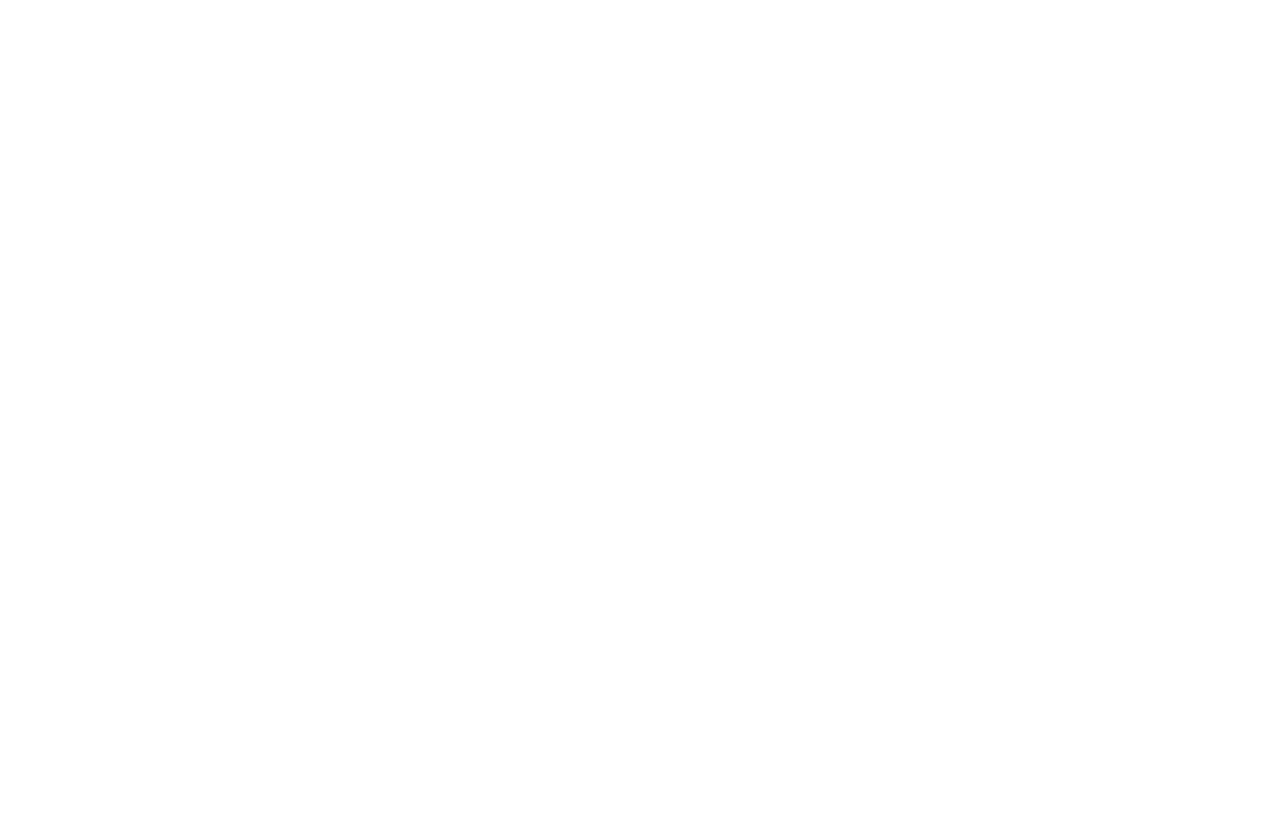
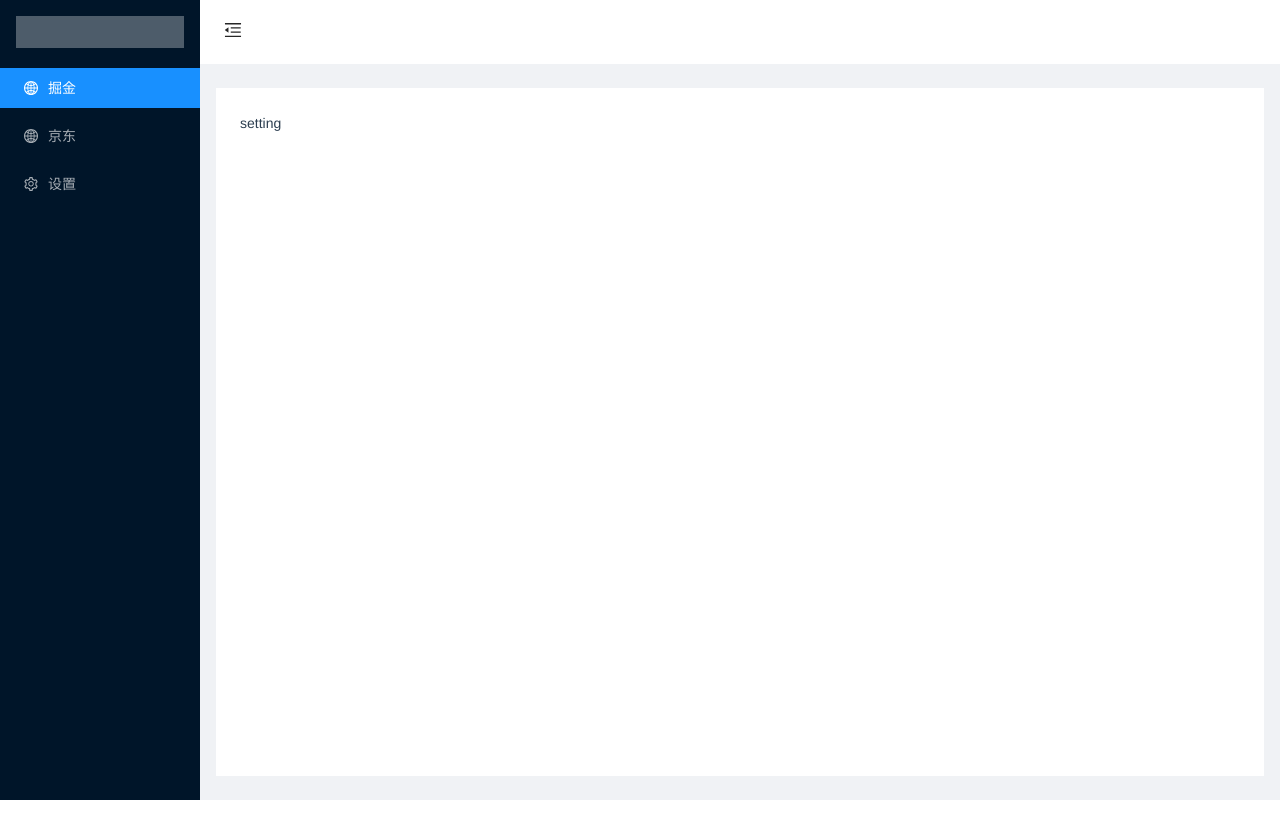
Before and after one commit to CarlDuFromChina/Extricator, a Vue app in the folder client/: page /admin/setting in a window 1280 px wide. Before the commit this address had no page. Shown: the top 838 px of the page. After the commit the page ends 800 px from the top, so only its background shows below. Built offline with nearby package versions, Linux system fonts and the light colour scheme.

Commit message:
update admin

```diff
--- a/client/src/App.vue
+++ b/client/src/App.vue
@@ -4,18 +4,17 @@
 </script>
 
 <template>
-  <div>
+  <div style="height: 100%">
     <router-view></router-view>
   </div>
 </template>
 
 <style>
 #app {
+  height: 100%;
   font-family: Avenir, Helvetica, Arial, sans-serif;
   -webkit-font-smoothing: antialiased;
   -moz-osx-font-smoothing: grayscale;
-  text-align: center;
   color: #2c3e50;
-  margin-top: 60px;
 }
 </style>
--- a/client/src/router/index.ts
+++ b/client/src/router/index.ts
@@ -3,6 +3,9 @@
 import Login from '../views/login.vue';
 import Register from '../views/register.vue';
 import Admin from '../views/admin.vue';
+import Juejin from '../views/juejin.vue';
+import Jd from '../views/jd.vue';
+import Setting from '../views/setting.vue';
 
 const routes: Array<RouteRecordRaw> = [
   {
@@ -23,6 +26,20 @@
   {
     path: '/admin',
     name: 'admin',
+    redirect: '/admin/juejin',
+    children: [{
+      name: 'juejin',
+      path: '/admin/juejin',
+      component: Juejin
+    }, {
+      name: 'jd',
+      path: '/admin/jd',
+      component: Jd
+    }, {
+      name: 'setting',
+      path: '/admin/setting',
+      component: Setting
+    }],
     component: Admin
   }
 ];
--- a/client/src/views/admin.vue
+++ b/client/src/views/admin.vue
@@ -1,96 +1,82 @@
 <template>
-  <a-layout style="min-height: 100vh">
-    <a-layout-sider v-model:collapsed="collapsed" collapsible>
+  <a-layout style="height: 100%">
+    <a-layout-sider v-model:collapsed="collapsed" :trigger="null" collapsible>
       <div class="logo" />
       <a-menu v-model:selectedKeys="selectedKeys" theme="dark" mode="inline">
-        <a-menu-item key="1">
-          <pie-chart-outlined />
-          <span>Option 1</span>
+        <a-menu-item key="1" @click="$router.push({ name: 'juejin' })">
+          <GlobalOutlined />
+          <span>掘金</span>
         </a-menu-item>
-        <a-menu-item key="2">
-          <desktop-outlined />
-          <span>Option 2</span>
+        <a-menu-item key="2" @click="$router.push({ name: 'jd' })">
+          <GlobalOutlined />
+          <span>京东</span>
         </a-menu-item>
-        <a-sub-menu key="sub1">
-          <template #title>
-            <span>
-              <user-outlined />
-              <span>User</span>
-            </span>
-          </template>
-          <a-menu-item key="3">Tom</a-menu-item>
-          <a-menu-item key="4">Bill</a-menu-item>
-          <a-menu-item key="5">Alex</a-menu-item>
-        </a-sub-menu>
-        <a-sub-menu key="sub2">
-          <template #title>
-            <span>
-              <team-outlined />
-              <span>Team</span>
-            </span>
-          </template>
-          <a-menu-item key="6">Team 1</a-menu-item>
-          <a-menu-item key="8">Team 2</a-menu-item>
-        </a-sub-menu>
-        <a-menu-item key="9">
-          <file-outlined />
-          <span>File</span>
+        <a-menu-item key="3" @click="$router.push({ name: 'setting' })">
+          <SettingOutlined />
+          <span>设置</span>
         </a-menu-item>
       </a-menu>
     </a-layout-sider>
     <a-layout>
-      <a-layout-header style="background: #fff; padding: 0" />
-      <a-layout-content style="margin: 0 16px">
-        <a-breadcrumb style="margin: 16px 0">
-          <a-breadcrumb-item>User</a-breadcrumb-item>
-          <a-breadcrumb-item>Bill</a-breadcrumb-item>
-        </a-breadcrumb>
-        <div :style="{ padding: '24px', background: '#fff', minHeight: '360px' }">
-          Bill is a cat.
-        </div>
+      <a-layout-header style="background: #fff; padding: 0">
+        <menu-unfold-outlined
+          v-if="collapsed"
+          class="trigger"
+          @click="() => (collapsed = !collapsed)"
+        />
+        <menu-fold-outlined v-else class="trigger" @click="() => (collapsed = !collapsed)" />
+      </a-layout-header>
+      <a-layout-content
+        :style="{ margin: '24px 16px', padding: '24px', background: '#fff', minHeight: '280px' }"
+      >
+        <router-view></router-view>
       </a-layout-content>
-      <a-layout-footer style="text-align: center">
-        Ant Design ©2018 Created by Ant UED
-      </a-layout-footer>
     </a-layout>
   </a-layout>
 </template>
 <script lang="ts">
 import {
-  PieChartOutlined,
-  DesktopOutlined,
-  UserOutlined,
-  TeamOutlined,
-  FileOutlined,
+  SettingOutlined,
+  MenuUnfoldOutlined,
+  MenuFoldOutlined,
+  GlobalOutlined
 } from '@ant-design/icons-vue';
 import { defineComponent, ref } from 'vue';
 export default defineComponent({
   components: {
-    PieChartOutlined,
-    DesktopOutlined,
-    UserOutlined,
-    TeamOutlined,
-    FileOutlined,
+    SettingOutlined,
+    MenuUnfoldOutlined,
+    MenuFoldOutlined,
+    GlobalOutlined
   },
-  data() {
+  setup() {
     return {
+      selectedKeys: ref<string[]>(['1']),
       collapsed: ref<boolean>(false),
-      selectedKeys: ref<string[]>(['1']),
     };
   },
 });
 </script>
-<style>
-#components-layout-demo-side .logo {
+<style lang="less" scoped>
+.trigger {
+  font-size: 18px;
+  line-height: 64px;
+  padding: 0 24px;
+  cursor: pointer;
+  transition: color 0.3s;
+}
+
+.trigger:hover {
+  color: #1890ff;
+}
+
+.logo {
   height: 32px;
+  background: rgba(255, 255, 255, 0.3);
   margin: 16px;
-  background: rgba(255, 255, 255, 0.3);
 }
 
 .site-layout .site-layout-background {
   background: #fff;
 }
-[data-theme='dark'] .site-layout .site-layout-background {
-  background: #141414;
-}
 </style>
--- /dev/null
+++ b/client/src/views/jd.vue
@@ -0,0 +1,14 @@
+<template>
+  <div>jd</div>
+</template>
+
+<script lang="ts">
+import { defineComponent } from "@vue/runtime-core";
+
+export default defineComponent({
+})
+</script>
+
+<style>
+
+</style>
--- /dev/null
+++ b/client/src/views/juejin.vue
@@ -0,0 +1,14 @@
+<template>
+  <div>juejin</div>
+</template>
+
+<script lang="ts">
+import { defineComponent } from "@vue/runtime-core";
+
+export default defineComponent({
+})
+</script>
+
+<style>
+
+</style>
--- a/client/src/views/login.vue
+++ b/client/src/views/login.vue
@@ -50,6 +50,7 @@
   setup() {
     const router = useRouter();
     const formRef = ref();
+    const loading = ref(false);
     const formState: UnwrapRef<FormState> = reactive({
       code: '',
       password: '',
@@ -76,11 +77,7 @@
       formState,
       rules,
       signIn,
-    };
-  },
-  data() {
-    return {
-      loading: false,
+      loading
     };
   },
 });
--- /dev/null
+++ b/client/src/views/setting.vue
@@ -0,0 +1,14 @@
+<template>
+  <div>setting</div>
+</template>
+
+<script lang="ts">
+import { defineComponent } from "@vue/runtime-core";
+
+export default defineComponent({
+})
+</script>
+
+<style>
+
+</style>
```
Also changed, not shown: 1 other file (tests, documents, lock files or other folders).
